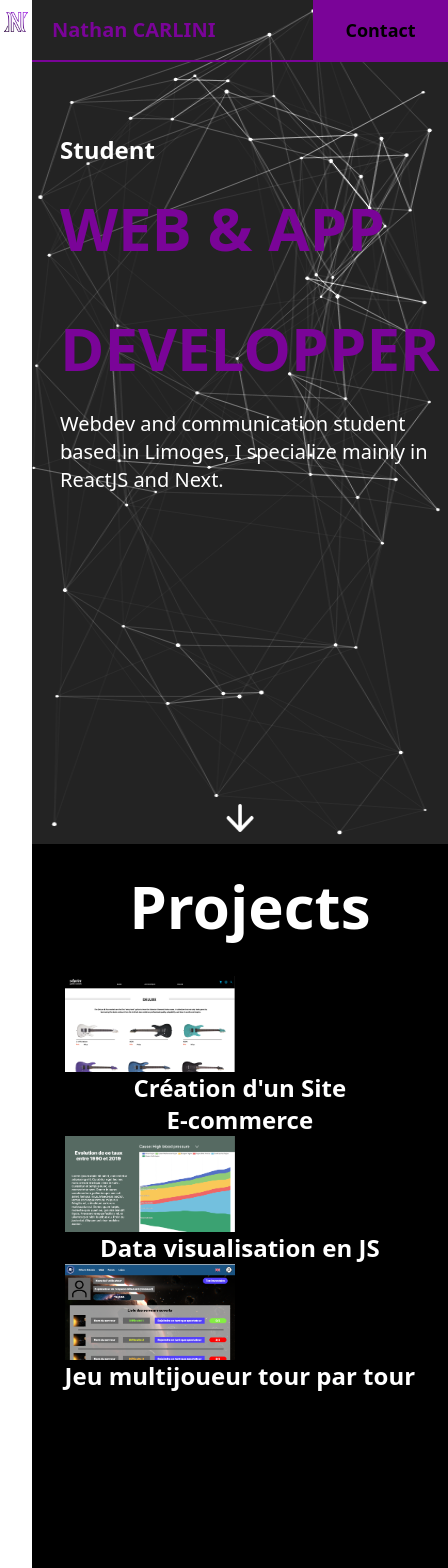
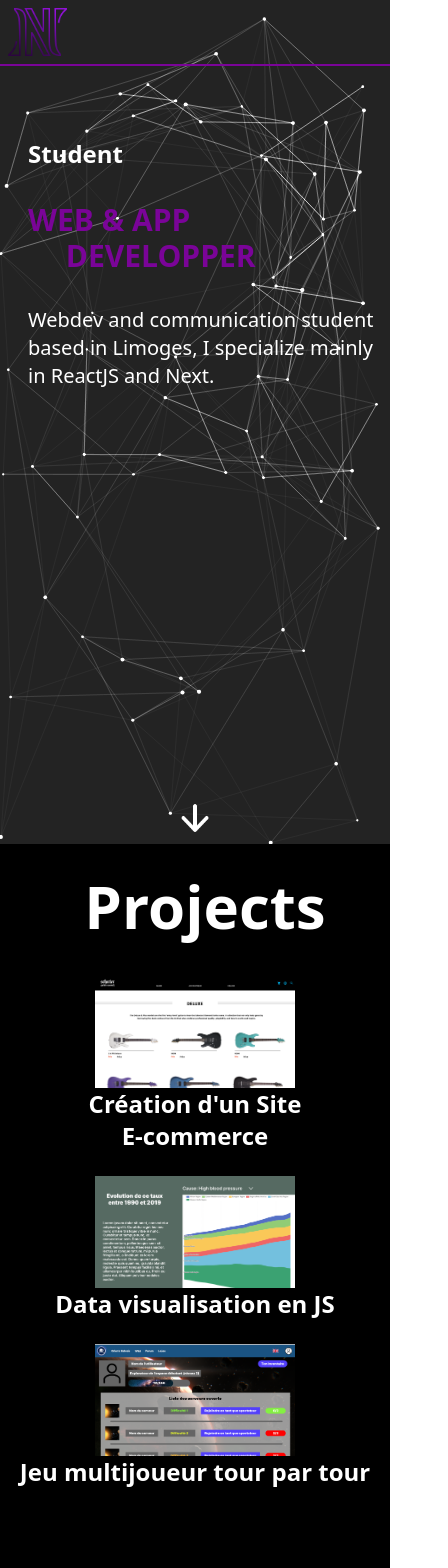
Before and after one commit to NathanCarlini/NathanCarlini.github.io, a React (Create React App) app: page / in a window 390 px wide. Shown: the top 1568 px of the page, 448 px wide, since content can reach past the window. Built offline with nearby package versions, Linux system fonts and the light colour scheme.

Commit message:
correctif pour les mobiles

```diff
--- a/src/App.js
+++ b/src/App.js
@@ -94,9 +94,9 @@ function App() {
   }, []);
 
   return (
-    <main className="flex flex-col scroll-smooth">
+    <main className="flex flex-col scroll-smooth bg-black">
       <div className="flex flex-row">
-        <nav className=" h-screen flex flex-col items-center justify-between p-1 sm:max-w-[5vw] lg:min-w-16 bg-white sticky top-0 z-20">
+        <nav className="hidden lg:flex h-screen  flex-col items-center justify-between p-1 sm:max-w-[5vw] lg:min-w-16 bg-white sticky top-0 z-20 ">
           <img
             src={logo}
             alt="toto1"
@@ -132,12 +132,19 @@ function App() {
               className="z-0 w-full h-screen bg-[#232323] absolute"
             ></canvas>
             <header className="flex flex-row items-center justify-between border-b-2 border-purp font-semibold w-full z-20">
-              <p className=" pl-5 text-xl capitalize text-purp xl:text-5xl h-fit">
+              <p className=" pl-5 text-xl capitalize text-purp xl:text-5xl h-fit hidden lg:inline">
                 Nathan CARLINI
               </p>
+              <img
+            src={logo}
+            alt="toto1"
+            className="w-[15%] mt-2 inline lg:hidden ml-2 pb-2"
+            width={1020}
+            height={1046}
+          />
               <a href="#contact">
-                <div className="flex h-full items-center bg-purp px-8 py-4 text-lg xl:text-2xl ">
-                  <p>Contact</p>
+                <div className="flex h-full items-center bg-purp lg:px-8 py-4 text-lg xl:text-2xl ">
+                  <p className="hidden lg:inline">Contact</p>
                 </div>
               </a>
             </header>
@@ -147,7 +154,7 @@ function App() {
                 <p className="ml-5 grow-0 text-2xl font-extrabold text-white sm:text-xl md:text-2xl lg:text-5xl xl:text-6xl z-20">
                   Student
                 </p>
-                <p className="ml-5 font-sans text-6xl font-black text-purp  md:text-7xl lg:text-7xl xl:text-8xl">
+                <p className="ml-5 font-sans text-3xl font-black text-purp  md:text-7xl lg:text-7xl xl:text-8xl">
                   WEB & APP <br />
                   &emsp; DEVELOPPER
                 </p>
@@ -166,8 +173,8 @@ function App() {
             </p>
             <div className="xl:flex xl:flex-row gap-6 sm:grid sm:grid-cols-2 space-evenly grow xl:items-center pb-24">
               <a href="https://github.com/NathanCarlini/SAE301">
-                <div className=" text-white text-center text-2xl font-black hover:">
-                  <div className="box overflow-hidden aspect-video h-24 lg:h-56 xl:h-64 bg-cover bg-SAEcc hover:bg-SAEccc">
+                <div className=" text-white text-center text-2xl mb-6 font-black flex flex-col items-center">
+                  <div className="box overflow-hidden aspect-video h-28 lg:h-56 xl:h-64 bg-cover bg-SAEcc  hover:bg-SAEccc">
                     <div className="backdrop-blur-sm h-full w-full top-full hid-box relative transition ease-in-out delay-300 text-white leading-loose">
                       Langages : <br /> - HTML <br /> - JS <br /> - PHP &
                       Symphony
@@ -177,8 +184,8 @@ function App() {
                 </div>
               </a>
               <a href="https://github.com/NathanCarlini/SAE303">
-                <div className=" text-white text-center text-2xl font-black hover:">
-                  <div className="box overflow-hidden aspect-video h-24 lg:h-56 xl:h-64 bg-cover bg-SAEdv hover:bg-SAEdvc">
+                <div className=" text-white text-center text-2xl mb-6 font-black flex flex-col items-center">
+                  <div className="box overflow-hidden aspect-video h-28 lg:h-56 xl:h-64 bg-cover bg-SAEdv  hover:bg-SAEdvc">
                     <div className="backdrop-blur-sm h-full w-full top-full hid-box relative transition ease-out delay-300 text-white leading-loose">
                       Langages : <br /> - HTML <br /> - JS <br />
                     </div>
@@ -187,8 +194,8 @@ function App() {
                 </div>
               </a>
               <a href="https://github.com/NathanCarlini/OrionsHalosis">
-                <div className=" text-white text-center text-2xl font-black hover:">
-                  <div className="box overflow-hidden aspect-video h-24 lg:h-56 xl:h-64 bg-cover bg-SAEoh hover:bg-SAEohc">
+                <div className=" text-white text-center text-2xl mb-6 font-black flex flex-col items-center">
+                  <div className="box overflow-hidden aspect-video h-28 lg:h-56 xl:h-64 bg-cover bg-SAEoh  hover:bg-SAEohc">
                     <div className="backdrop-blur-sm h-full w-full top-full hid-box relative transition ease-out delay-300 text-white leading-loose">
                       Langages : <br /> - HTML <br /> - JS, Express, Node <br />{" "}
                       - NextJS
@@ -209,8 +216,8 @@ function App() {
             </p>
             <div className="flex flex-row xl:mx-3">
               {/* <img src={moi} className="sm:hidden xl:inline " /> */}
-              <div className="flex flex-col items-center px-10">
-                <p className="xl:mx-0 mt-16 ml-5 text-2xl text-white leading-loose sm:mx-5">
+              <div className="flex flex-col items-center px-10 bg-black">
+                <p className="xl:mx-0 mt-16 ml-5 text-sm text-white leading-loose sm:mx-3 lg:text-2xl">
                   J'ai complété un Bachelor
                   Universitaire de Technologie en Métiers du Multimédia et de
                   l'Internet (BUT MMI) en cursus développement. Je me concentre
@@ -246,10 +253,10 @@ function App() {
                   </a>
                 </p>
                 {/* ghdghg */}
-                <p className="text-4xl font-extrabold text-center mt-24 text-white">
+                <p className="text-xl lg:text-4xl font-extrabold text-center mt-24 text-white">
                   Je suis présent sur :
                 </p>
-                <div className="flex flex-row gap-8 mt-12 w-full justify-center">
+                <div className="flex flex-row gap-8 mt-12 mb-6 w-full justify-center">
                   <a href="https://github.com/NathanCarlini/">
                     <img src={ghw} className="aspect-square w-16"></img>
                   </a>
```
Also changed, not shown: 1 other file (tests, documents, lock files or other folders).
